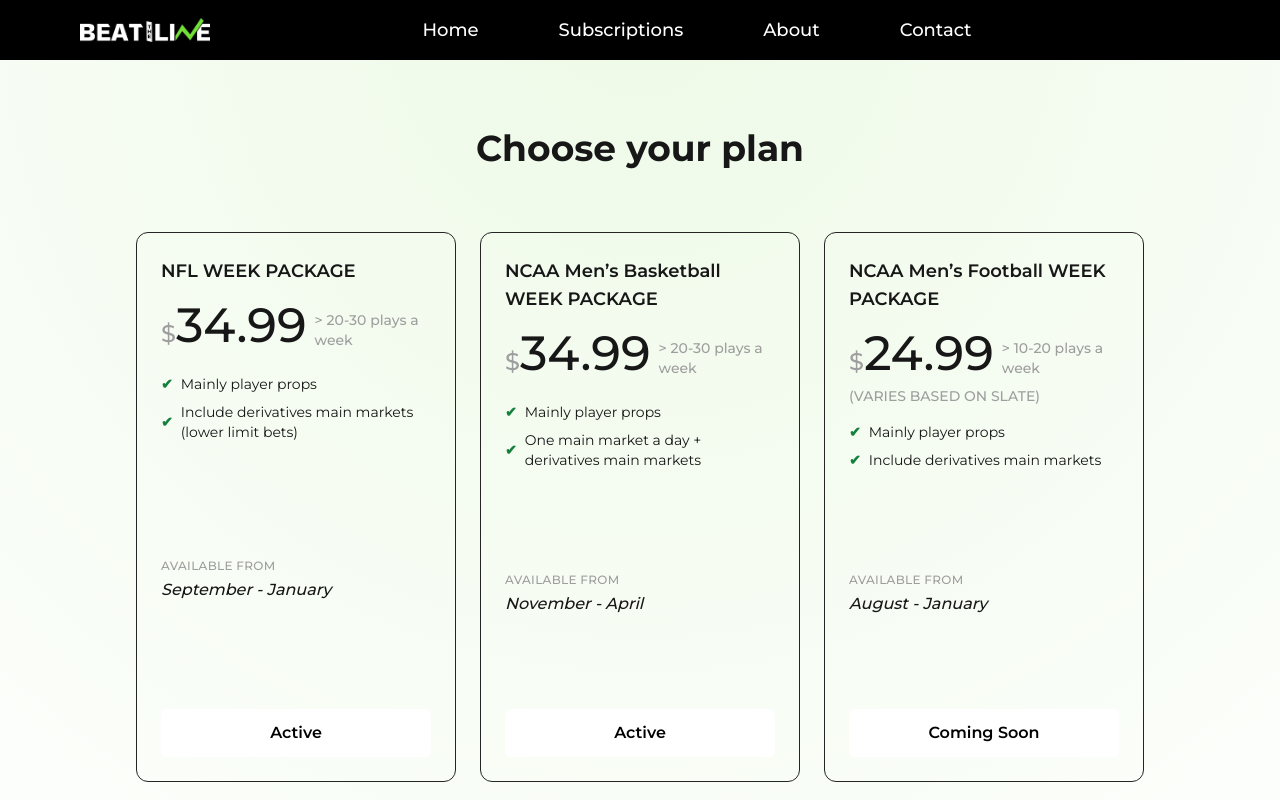
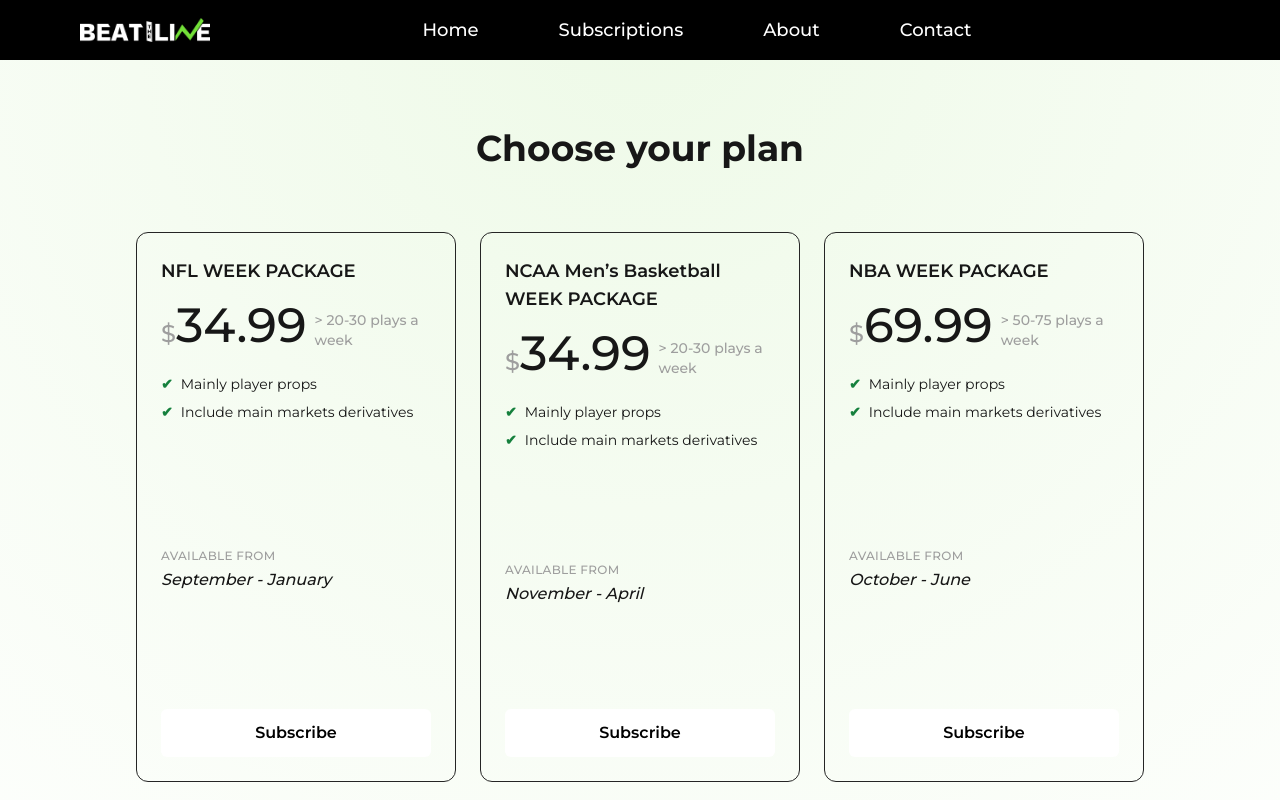
Before and after one commit to glaciercodeio/BeatTheLine-WebApp, a Next.js app: page /subscriptions in a window 1280 px wide. Shown: the top 800 px of the page. Built offline with nearby package versions, Linux system fonts and the light colour scheme.

Commit message:
sorting of subscriptions. Fixed weird space in reviews

```diff
--- a/src/app/components/features/comments/CommenList.jsx
+++ b/src/app/components/features/comments/CommenList.jsx
@@ -165,7 +165,7 @@ const Comments = () => {
           {allComments.map((comment, index) => (
             <div
               key={comment.id}
-              className="rounded-md bg-[#ffffff] text-white py-6 px-6 sm:py-8 sm:px-8 flex flex-col justify-between h-72 w-[300px] sm:w-[400px] lg:w-[600px] shrink-0"
+              className="rounded-md bg-[#ffffff] text-white py-6 px-6 sm:py-8 sm:px-8 flex flex-col justify-start h-auto w-[300px] sm:w-[400px] lg:w-[600px] shrink-0"
             >
               {/* User info */}
               <div className="flex items-center mb-4">
@@ -182,16 +182,14 @@ const Comments = () => {
               </div>
 
               {/* Comments */}
+              <div className="flex-grow">
                 <p
                   className="text-2xl font-regular mb-4 text-black text-xs"
                   style={{ fontSize: calculateFontSize(comment.text) }}
                 >
                   {comment.text}
                 </p>
-              {/* Date */}
-              {/*
-              <div className="text-sm text-[#727272]">{comment.date}</div>
-              */}
+              </div>
             </div>
           ))}
         </div>
--- a/src/app/subscriptions/page.jsx
+++ b/src/app/subscriptions/page.jsx
@@ -7,32 +7,26 @@ const plans = [
     title: "NFL WEEK PACKAGE ",
     price: "34.99",
     description: "> 20-30 plays a week",
-    features: [
-      "Mainly player props",
-      "Include derivatives main markets (lower limit bets)",
-    ],
+    features: ["Mainly player props", "Include main markets derivatives"],
     link: "https://www.whop.com/beattheline-nfl/",
     dates: "September - January",
-    cta: "Active",
+    cta: "Subscribe",
   },
   {
     title: "NCAA Men’s Basketball WEEK PACKAGE ",
     price: "34.99",
     description: "> 20-30 plays a week",
-    features: [
-      "Mainly player props",
-      "One main market a day + derivatives main markets",
-    ],
+    features: ["Mainly player props", "Include main markets derivatives"],
     link: "https://whop.com/beattheline-ncaab/",
     dates: "November - April",
-    cta: "Active",
+    cta: "Subscribe",
   },
   {
     title: "NCAA Men’s Football WEEK PACKAGE ",
     price: "24.99",
     description: "> 10-20 plays a week",
     note: "(VARIES BASED ON SLATE)",
-    features: ["Mainly player props", "Include derivatives main markets"],
+    features: ["Mainly player props", "Include main markets derivatives"],
     link: "https://whop.com/beattheline-ncaaf/",
     dates: "August - January",
     cta: "Coming Soon",
@@ -41,25 +35,25 @@ const plans = [
     title: "NBA WEEK PACKAGE",
     price: "69.99",
     description: "> 50-75 plays a week",
-    features: ["Mainly player props", "Include derivatives main markets"],
+    features: ["Mainly player props", "Include main markets derivatives"],
     link: "https://whop.com/beattheline-nba/",
     dates: "October - June",
-    cta: "Active",
+    cta: "Subscribe",
   },
   {
     title: "NHL WEEK PACKAGE",
     price: "29.99",
     description: "> 15-25 plays a week",
-    features: ["Mainly player props", "Include derivatives main markets"],
+    features: ["Mainly player props", "Include main markets derivatives"],
     link: "https://whop.com/beattheline-nhl/",
     dates: "October - June",
-    cta: "Active",
+    cta: "Subscribe",
   },
   {
     title: "WNBA WEEK PACKAGE",
     price: "69.99",
     description: "> 50-75 plays a week",
-    features: ["Mainly player props", "Include derivatives main markets"],
+    features: ["Mainly player props", "Include main markets derivatives"],
     link: "https://whop.com/beattheline-wnba/",
     dates: "May - October",
     cta: "Coming Soon",
@@ -68,7 +62,7 @@ const plans = [
     title: "MLB WEEK PACKAGE",
     price: "34.99",
     description: "> 30-40 plays a week",
-    features: ["Mainly player props", "Include derivatives main markets"],
+    features: ["Mainly player props", "Include main markets derivatives"],
     link: "https://whop.com/beattheline-mlb/ ",
     dates: "March - November",
     cta: "Coming Soon",
@@ -78,11 +72,19 @@ const plans = [
         price: "TBD",
         description: "o	Create when we have the training course created",
         note: "(VARIES BASED ON SLATE)",
-        features: ["Mainly player props", "Include derivatives main markets"],
+        features: ["Mainly player props", "Include main markets derivatives"],
     },*/,
 ];
 
 export default function Subscriptions() {
+  const sortedPlans = [...plans].sort((a, b) => {
+    if (a.cta === "Subscribe" && b.cta !== "Subscribe") return -1;
+    if (a.cta !== "Subscribe" && b.cta === "Subscribe") return 1;
+    if (a.cta === "Coming Soon" && b.cta !== "Coming Soon") return -1;
+    if (a.cta !== "Coming Soon" && b.cta === "Coming Soon") return 1;
+    return 0;
+  });
+
   return (
     <>
       <Navbar initialBackground={false} />
@@ -98,10 +100,14 @@ export default function Subscriptions() {
         </h3>
 
         <div className="flex-grow flex flex-wrap justify-center gap-6 p-6 w-full max-w-6xl mx-auto mt-10 items-start">
-          {plans.map((plan, index) => (
+          {sortedPlans.map((plan, index) => (
             <div
               key={index}
-              className="w-full sm:w-80 rounded-xl p-6 border border-[#252525] hover:border-green-700 hover:bg-green-50 dark:hover:bg-gray-800 hover:shadow-lg transition duration-300 flex flex-col"
+              className={`w-full sm:w-80 rounded-xl p-6 border border-[#252525] hover:border-green-700 hover:bg-green-50 dark:hover:bg-gray-800 hover:shadow-lg transition duration-300 flex flex-col ${
+                plan.cta === "Coming Soon"
+                  ? "opacity-50 pointer-events-none"
+                  : ""
+              }`}
               style={{
                 minHeight: "550px",
                 maxHeight: "550px",
@@ -158,8 +164,12 @@ export default function Subscriptions() {
                 className="w-full mt-auto"
               >
                 <button
-                  className="w-full py-3 px-4 rounded-md font-semibold transition bg-white text-black hover:bg-green-700 hover disabled:cursor-not-allowed"
-                  disabled={plan.cta === "Active" ? false : true}
+                  className={`w-full py-3 px-4 rounded-md font-semibold transition ${
+                    plan.cta === "Coming Soon"
+                      ? "bg-gray-300 text-gray-500 cursor-not-allowed"
+                      : "bg-white text-black hover:bg-green-700"
+                  }`}
+                  disabled={plan.cta !== "Subscribe"}
                 >
                   {plan.cta}
                 </button>
```
Lines whose indentation alone changed are shown as unchanged.
